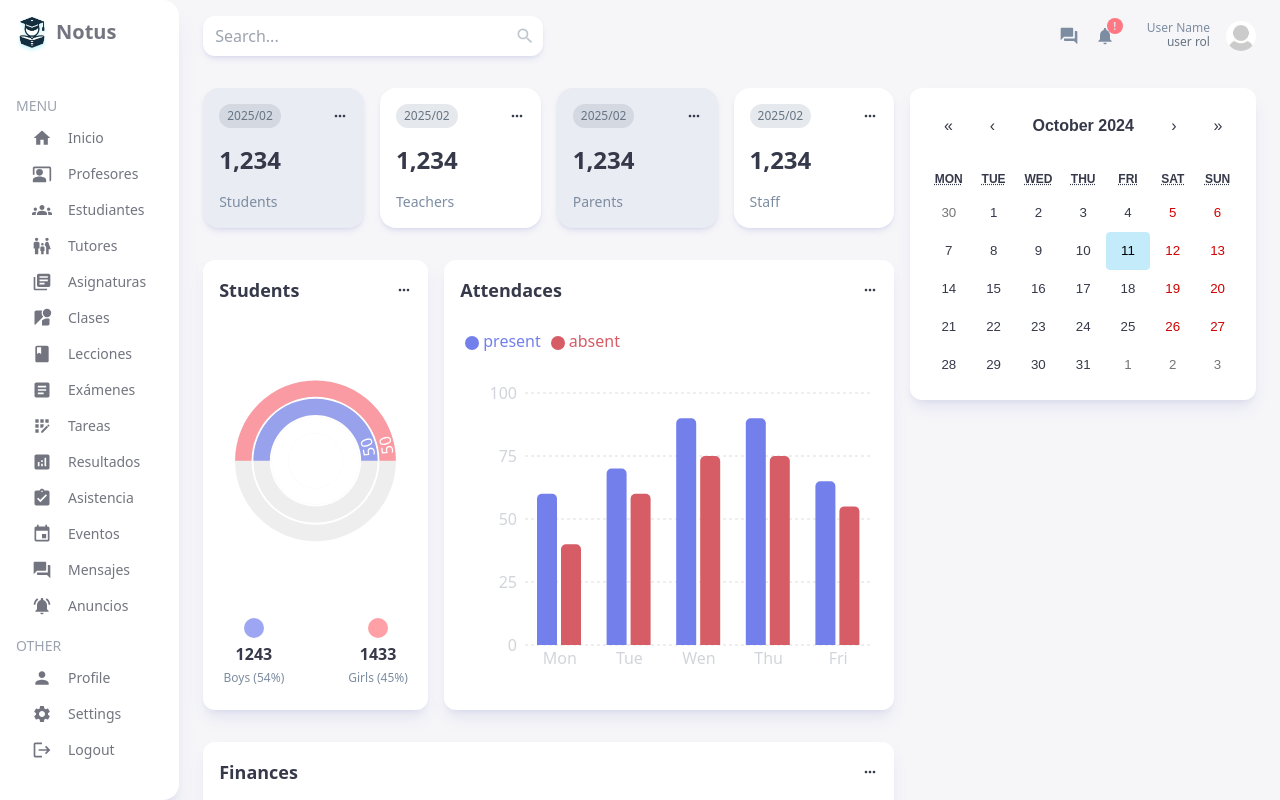
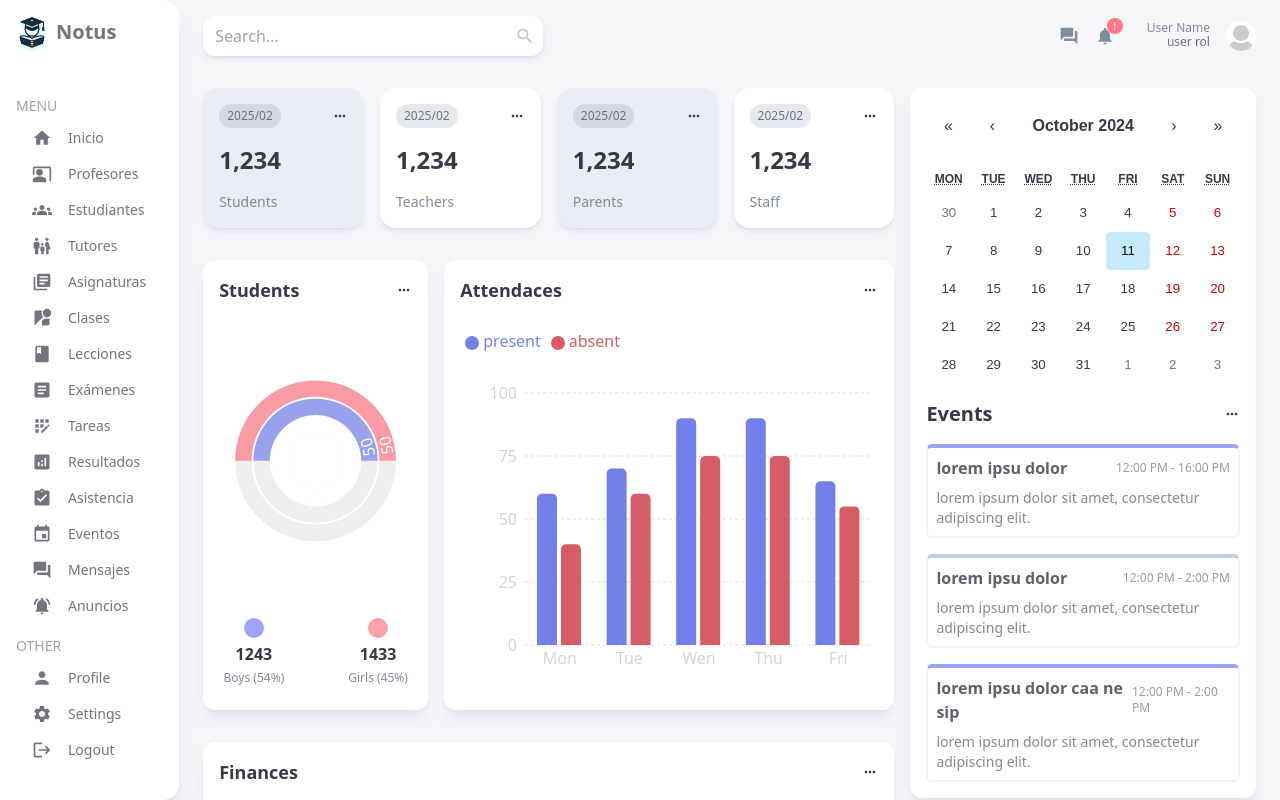
Before and after one commit to thecoderbutcher/notus, a Next.js app: page /dashboard/admin in a window 1280 px wide. Built offline with nearby package versions, Linux system fonts and the light colour scheme.

Commit message:
add event cards

```diff
--- a/app/dashboard/admin/(components)/EventCalendar.tsx
+++ b/app/dashboard/admin/(components)/EventCalendar.tsx
@@ -1,17 +1,52 @@
 'use client'
 
 import { useState } from "react";
+import { MdMoreHoriz } from "react-icons/md";
 import Calendar from 'react-calendar';
 import 'react-calendar/dist/Calendar.css'
 
 type ValuePiece = Date | null;
 type Value = ValuePiece | [ValuePiece, ValuePiece]
+
+const events = [
+    {id:1,
+        title:"lorem ipsu dolor",
+        time: "12:00 PM - 16:00 PM",
+        description: "lorem ipsum dolor sit amet, consectetur adipiscing elit."
+    },
+    {id:2,
+        title:"lorem ipsu dolor",
+        time: "12:00 PM - 2:00 PM",
+        description: "lorem ipsum dolor sit amet, consectetur adipiscing elit."
+    },
+    {id:3,
+        title:"lorem ipsu dolor caa ne sip",
+        time: "12:00 PM - 2:00 PM",
+        description: "lorem ipsum dolor sit amet, consectetur adipiscing elit."
+    },
+]
+
 const EventCalendar = () => {
     const [value, onChange] = useState<Value>(new Date());
 
     return (
         <div className='bg-white shadow-lg shadow-shadow rounded-xl w-full p-4'>
             <Calendar onChange={onChange} value={value} />
+            <div className="flex items-center justify-between">
+                <p className="text-xl font-semibold my-4">Events</p>
+                <MdMoreHoriz/>
+            </div>
+            <div className="flex flex-col gap-4 ">
+                { events.map( event =>(
+                    <div key={event.id} className="p-2 rounded-md border-2 border-gray-100 border-t-4 odd:border-t-primary/70 even:border-t-variant-dark/70">
+                        <div className="flex items-center justify-between">
+                            <p className="font-semibold text-content/80">{event.title}</p>
+                            <span className="text-content/50 text-xs">{event.time}</span>
+                        </div>
+                        <p className="mt-2 text-content/60 text-sm">{event.description}</p>
+                    </div>
+                ))}
+            </div>
         </div>
     )
 }
```
